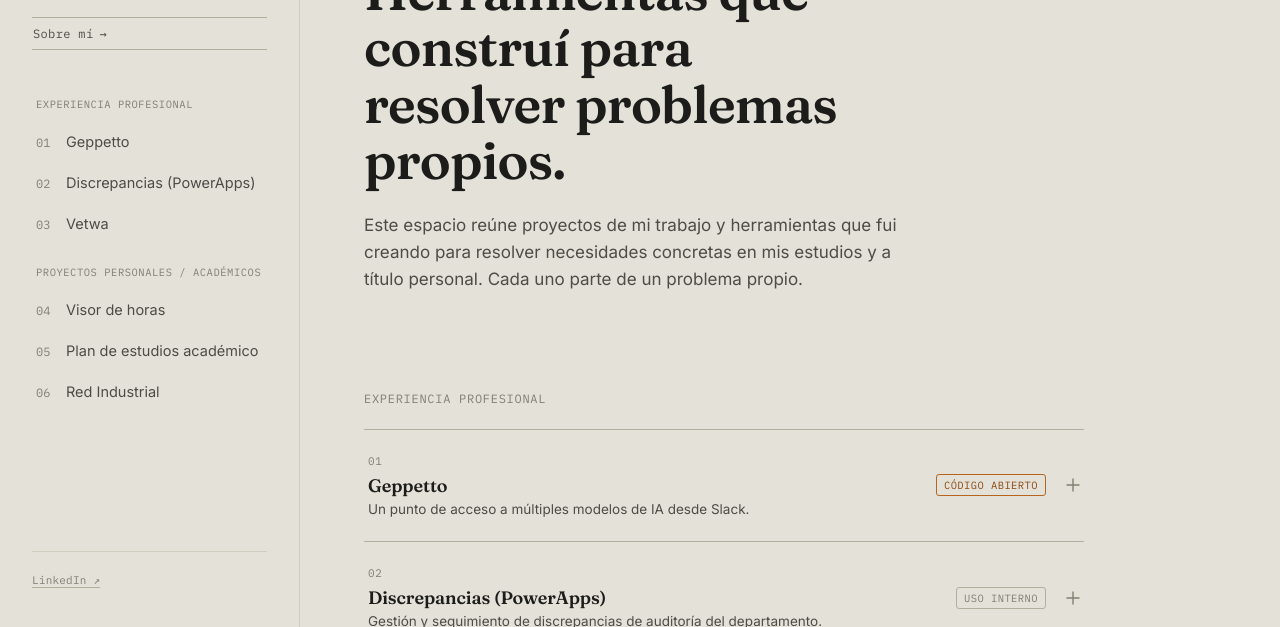
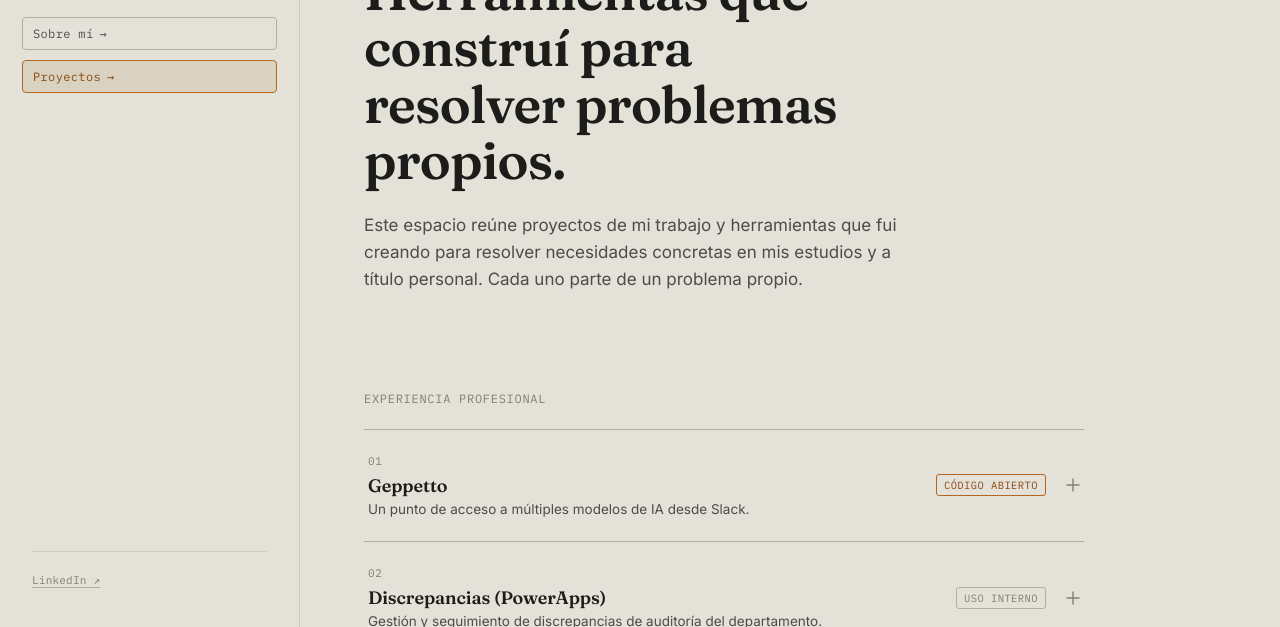
Before and after one commit to Fede-Patagua/Federico_Patagua, a plain HTML site: page index.html in a window 1280 px wide. Shown: the part 162-789 px from the top of the page. Drawn offline with Linux system fonts and the light colour scheme.

Commit message:
Simplifica la navegación del sidebar a dos botones, Sobre mí primero
Reemplaza el índice detallado de proyectos en el sidebar por dos links con
el mismo estilo de botón (Sobre mí / Proyectos), para que la lista de
proyectos no se mezcle visualmente con la página Sobre mí.

Co-Authored-By: Claude Sonnet 5 <noreply@anthropic.com>

```diff
--- a/assets/css/style.css
+++ b/assets/css/style.css
@@ -131,6 +131,12 @@ a { color: inherit; }
 
 /* ---------- link "Sobre mí": fuera del índice numerado ---------- */
 
+.nav-links {
+  display: flex;
+  flex-direction: column;
+  gap: 10px;
+}
+
 .about-link {
   display: inline-flex;
   align-items: center;
@@ -141,7 +147,7 @@ a { color: inherit; }
   color: var(--ink-soft);
   text-decoration: none;
   padding: 6px 10px;
-  margin: 0 -10px 32px;
+  margin: 0 -10px;
   border: 1px solid var(--rule-strong);
   border-radius: 4px;
   transition: color 0.15s ease, border-color 0.15s ease, background 0.15s ease, transform 0.15s ease;
@@ -167,76 +173,6 @@ a { color: inherit; }
   display: flex;
   flex-direction: column;
   min-height: 0;
-  overflow-y: auto;
-  scrollbar-width: thin;
-  scrollbar-color: var(--rule-strong) transparent;
-}
-
-.sidebar__top::-webkit-scrollbar {
-  width: 6px;
-}
-
-.sidebar__top::-webkit-scrollbar-thumb {
-  background: var(--rule-strong);
-  border-radius: 3px;
-}
-
-.sidebar__top::-webkit-scrollbar-track {
-  background: transparent;
-}
-
-.toc {
-  list-style: none;
-  margin: 0;
-  padding: 8px 0 0;
-}
-
-.toc-group-label {
-  font-family: var(--font-mono);
-  font-size: 10.5px;
-  letter-spacing: 0.05em;
-  text-transform: uppercase;
-  color: var(--ink-faint);
-  padding: 20px 4px 8px;
-}
-
-.toc-group-label:first-child {
-  padding-top: 6px;
-}
-
-.toc a {
-  display: flex;
-  align-items: baseline;
-  gap: 12px;
-  padding: 9px 4px;
-  text-decoration: none;
-  font-size: 14.5px;
-  color: var(--ink-soft);
-  border-radius: 3px;
-  transition: color 0.15s ease, background 0.15s ease;
-}
-
-.toc a:hover {
-  color: var(--ink);
-  background: var(--accent-soft);
-  margin: 0 -4px;
-  padding-left: 8px;
-  padding-right: 4px;
-}
-
-.toc a.is-active {
-  color: var(--accent);
-}
-
-.toc .num {
-  font-family: var(--font-mono);
-  font-size: 12px;
-  color: var(--ink-faint);
-  min-width: 18px;
-}
-
-.toc a.is-active .num {
-  color: var(--accent-line);
 }
 
 .sidebar__bottom {
--- a/index.html
+++ b/index.html
@@ -30,18 +30,10 @@
         </div>
       </div>
 
-      <a class="about-link" href="sobre-mi.html">Sobre mí</a>
-
-      <ul class="toc">
-        <li class="toc-group-label">Experiencia profesional</li>
-        <li><a href="#geppetto"><span class="num">01</span><span>Geppetto</span></a></li>
-        <li><a href="#discrepancias"><span class="num">02</span><span>Discrepancias (PowerApps)</span></a></li>
-        <li><a href="#vetwa"><span class="num">03</span><span>Vetwa</span></a></li>
-        <li class="toc-group-label">Proyectos personales / académicos</li>
-        <li><a href="#horas"><span class="num">04</span><span>Visor de horas</span></a></li>
-        <li><a href="#plan-estudios"><span class="num">05</span><span>Plan de estudios académico</span></a></li>
-        <li><a href="#red-industrial"><span class="num">06</span><span>Red Industrial</span></a></li>
-      </ul>
+      <div class="nav-links">
+        <a class="about-link" href="sobre-mi.html">Sobre mí</a>
+        <a class="about-link is-active" href="index.html">Proyectos</a>
+      </div>
     </div>
 
     <div class="sidebar__bottom">
```
Also changed, not shown: sobre-mi.html (+4 -12 lines).
